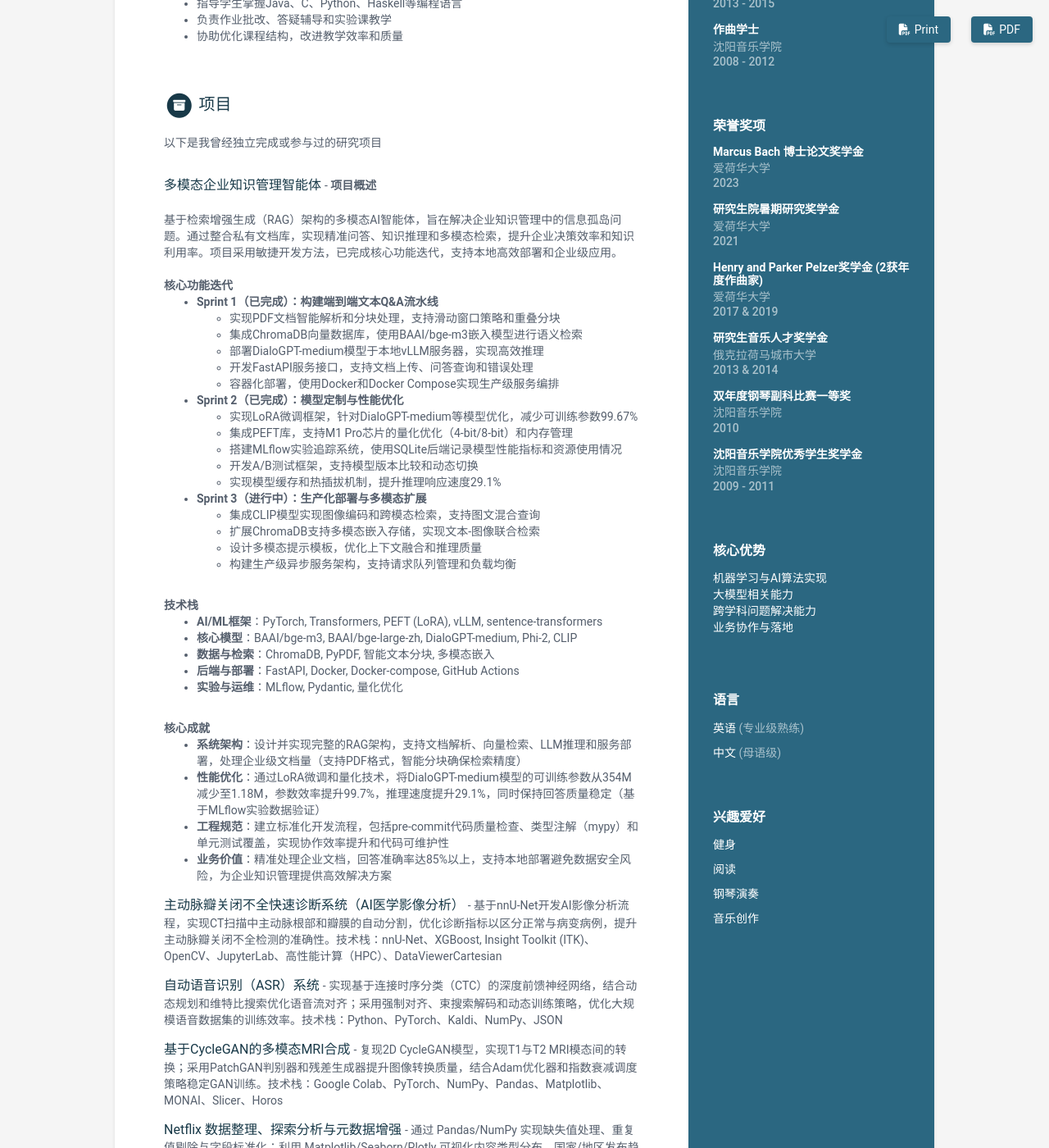
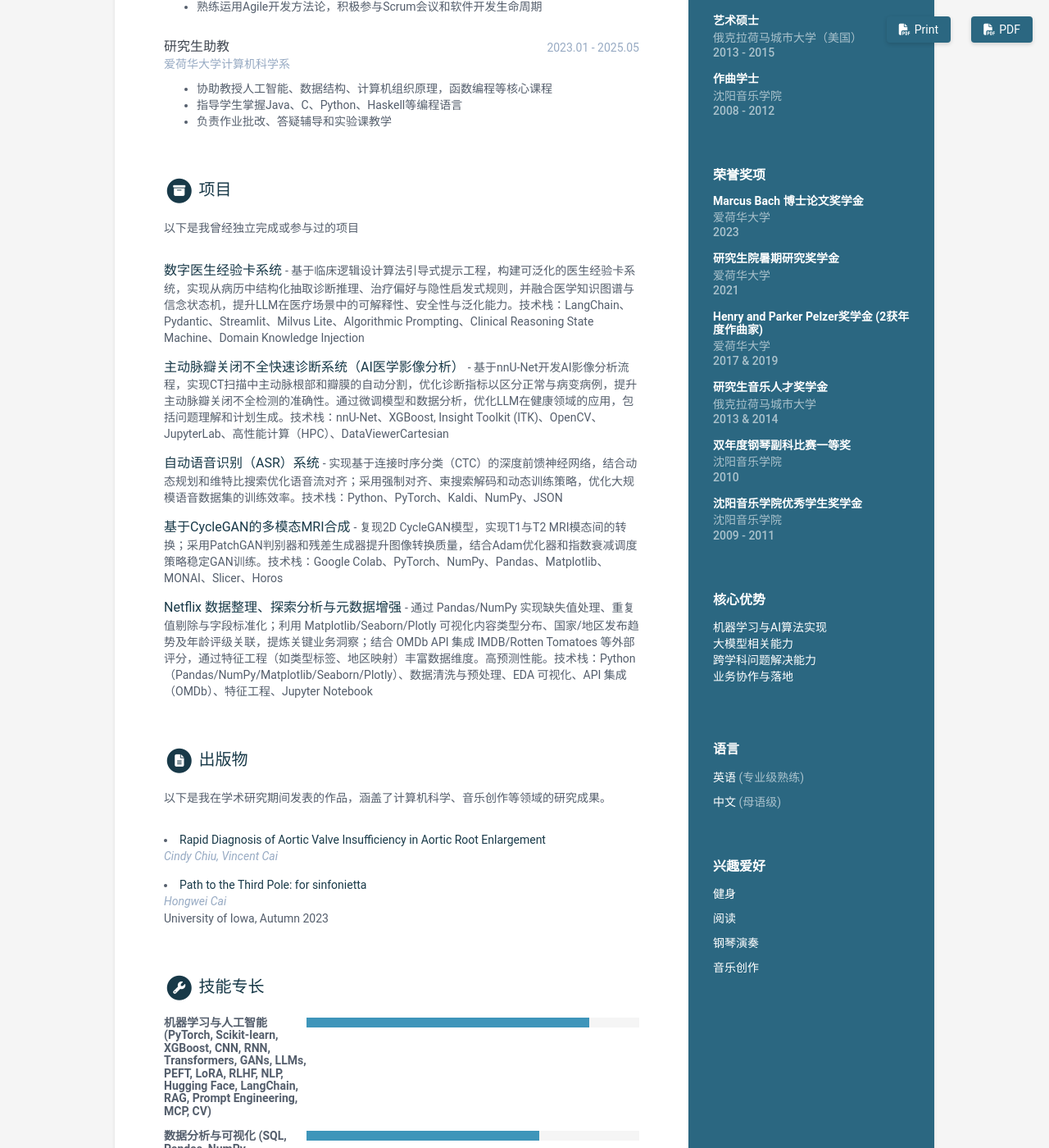
Before and after one commit to hongwei-cai/cv-zh, a Jekyll site: the page built from index.html, in a window 1280 px wide and 1400 px high, scrolled down 745 px. Shown: the whole window at 82% size. Built offline with Jekyll 4.4.1, drawn with Linux system fonts in a browser that asks for light colours; some of the changed text lies outside the part shown.

```diff
--- a/_data/data.yml
+++ b/_data/data.yml
@@ -9,12 +9,12 @@ sidebar:
 
   # Profile information
   name: 蔡宏威
-  tagline: 机器学习工程师
+  tagline: 提示词工程师
   avatar: profile.jpg #place a 100x100 picture inside /assets/images/ folder and provide the name of the file below
 
   # Sidebar links
-  email: 13234005487@163.com
-  phone: +86 13234005487
+  email: 18545031257@163.com
+  phone: +86 18545031257
   # timezone: Asia/Shanghai # Enter your timezone, e.g., America/Havana, Africa/Casablanca, America/North_Dakota/Center
   # citizenship: 中国
   website: https://hongweicai.com/ # Include the full website URL, including "http://" or "https://".
@@ -90,13 +90,7 @@ sidebar:
 career-profile:
   title: 职业概况
   summary: |
-    美国爱荷华大学计算机科学硕士，聚焦大模型技术（LLMs/Transformers）研发与产业落地，兼具算法创新与工程化能力。精通PyTorch等深度学习框架，熟悉大模型全流程开发——从预训练微调（LoRA/PEFT）、RLHF优化到知识增强（RAG/Prompt Engineering），以及分布式训练与推理加速
-
-    在美国Casey's Store Support Center担任软件工程师实习生，主导.NET 8系统升级与企业级数据平台性能优化，落地DevOps与CI/CD流程，提升开发效率与系统稳定性
-
-    拥有多项AI项目经验，包括医学影像分析、自动语音识别、多模态数据处理等AI项目，覆盖数据清洗、模型设计、训练调优到部署上线全链路，具备端到端问题解决能力
-
-    擅长将AI技术与业务场景结合，推动技术落地（如医疗/零售领域），强跨团队协作与产品思维，<strong>目标岗位：大模型应用开发/训练/评测</strong>，致力于用AI解决真实业务挑战并创造可持续价值
+    专注于大语言模型在医疗领域的可靠落地与可解释推理，具备扎实的提示词工程、RAG 优化、AI 安全风控与上下文工程实战经验。擅长将临床逻辑结构化为可执行的 AI 推理流程，构建安全、合规、高准确率的数字医生系统。具备全栈工程能力与产品思维，致力于通过可信 AI 解决高价值临床挑战。
 
 education:
   title: 教育经历
@@ -105,10 +99,8 @@ education:
     university: 爱荷华大学（美国）
     time: 2023 - 2025
     details: |
-      核心课程：机器学习、人工智能、算法设计、数据库系统、操作系统
       - 获全额奖学金
       - 研究生助教职位
-      # - GPA: 3.74/4.00
 
   - degree: Ph.D.（作曲博士）
     university: 爱荷华大学（美国）
@@ -127,6 +119,15 @@ education:
 experiences:
   title: 工作经历
   info:
+    - role: 提示词工程师
+      time: 2025.12 - current
+      company: 华西数字医疗科技有限公司, 中国成都
+      details: |
+        - 结构化医学推理设计：将临床诊断逻辑（如 SOAP）抽象为模块化提示语模板，构建“提问—假设—反思—验证”闭环，显著提升数字医生在复杂医疗任务中的推理准确性与可解释性，降低模型幻觉。
+        - 安全与风控体系：设计多层级安全栅栏（拒答模板、校验清单），制定风险防护与降级策略，确保医疗对话的安全性与合规性，有效规避偏见与误导。
+        - 上下文工程融合：深度耦合提示语与上下文工程，管理指令层级、工具结果注入及会话状态；针对检索/记忆系统提出召回覆盖率与相关性优化需求，优化信息注入策略。
+        - 全流程效能优化：主导 AI 辅助的提示语开发流程（Self-Generate/Evaluate/Reflect），建立 PromptOps 自动化评测与回归校验机制，实现数据驱动的指标—问题—修复闭环，提升研发效率与质量可追踪性。
+
     - role: 软件工程师（实习）
       time: 2024.05 - 2024.08
       company: Casey's Store Support Center, 美国
@@ -141,10 +142,9 @@ experiences:
       time: 2023.01 - 2025.05
       company: 爱荷华大学计算机科学系
       details: |
-        - 协助教授人工智能、数据结构、编程语言原理等核心课程
+        - 协助教授人工智能、数据结构、计算机组织原理，函数编程等核心课程
         - 指导学生掌握Java、C、Python、Haskell等编程语言
         - 负责作业批改、答疑辅导和实验课教学
-        - 协助优化课程结构，改进教学效率和质量
 
 # certifications:
 #   title: Certifications
@@ -169,66 +169,71 @@ experiences:
 projects:
   title: 项目
   intro: >
-    以下是我曾经独立完成或参与过的研究项目
+    以下是我曾经独立完成或参与过的项目
   assignments:
-  - title: 多模态企业知识管理智能体
-    link: "https://github.com/hongwei-cai/Multi-modal-Enterprise-KM-Agent"
+  # - title: 多模态企业知识管理智能体
+  #   link: "https://github.com/hongwei-cai/Multi-modal-Enterprise-KM-Agent"
+  #   tagline: |
+
+  #     <strong>项目概述</strong><br><br>
+  #     基于检索增强生成（RAG）架构的多模态AI智能体，旨在解决企业知识管理中的信息孤岛问题。通过整合私有文档库，实现精准问答、知识推理和多模态检索，提升企业决策效率和知识利用率。项目采用敏捷开发方法，已完成核心功能迭代，支持本地高效部署和企业级应用。特别探索LLM Reasoning技术，如思维链、多步推理，优化用户需求的语义理解，构建内容生成Agent，涵盖意图识别、知识检索、结果生成与偏好对齐。<br><br>
+
+  #     <strong>核心功能迭代</strong><br>
+  #     <ul>
+  #     <li><strong>Sprint 1（已完成）：构建端到端文本Q&A流水线</strong>
+  #       <ul>
+  #       <li>实现PDF文档智能解析和分块处理，支持滑动窗口策略和重叠分块</li>
+  #       <li>集成ChromaDB向量数据库，使用BAAI/bge-m3嵌入模型进行语义检索</li>
+  #       <li>部署DialoGPT-medium模型于本地vLLM服务器，实现高效推理</li>
+  #       <li>开发FastAPI服务接口，支持文档上传、问答查询和错误处理</li>
+  #       <li>容器化部署，使用Docker和Docker Compose实现生产级服务编排</li>
+  #       </ul>
+  #     </li>
+  #     <li><strong>Sprint 2（已完成）：模型定制与性能优化</strong>
+  #       <ul>
+  #       <li>实现LoRA微调框架，针对DialoGPT-medium等模型优化，减少可训练参数98.8%</li>
+  #       <li>集成PEFT库，支持M1 Pro芯片的量化优化（4-bit/8-bit）和内存管理</li>
+  #       <li>搭建MLflow实验追踪系统，使用SQLite后端记录模型性能指标和资源使用情况</li>
+  #       <li>开发A/B测试框架，支持模型版本比较和动态切换</li>
+  #       <li>实现模型缓存和热插拔机制，提升推理响应速度29.1%</li>
+  #       </ul>
+  #     </li>
+  #     <li><strong>Sprint 3（进行中）：生产化部署与多模态扩展</strong>
+  #       <ul>
+  #       <li>集成CLIP模型实现图像编码和跨模态检索，支持图文混合查询</li>
+  #       <li>扩展ChromaDB支持多模态嵌入存储，实现文本-图像联合检索</li>
+  #       <li>设计多模态提示模板，优化上下文融合和推理质量</li>
+  #       <li>构建生产级异步服务架构，支持请求队列管理和负载均衡</li>
+  #       </ul>
+  #     </li>
+  #     </ul><br>
+
+  #     <strong>技术栈</strong><br>
+  #     <ul>
+  #     <li><strong>AI/ML框架</strong>：PyTorch, Transformers, PEFT (LoRA), vLLM, sentence-transformers</li>
+  #     <li><strong>核心模型</strong>：BAAI/bge-m3, BAAI/bge-large-zh, DialoGPT-medium, Phi-2, CLIP</li>
+  #     <li><strong>数据与检索</strong>：ChromaDB, PyPDF, 智能文本分块, 多模态嵌入</li>
+  #     <li><strong>后端与部署</strong>：FastAPI, Docker, Docker-compose, GitHub Actions</li>
+  #     <li><strong>实验与运维</strong>：MLflow, Pydantic, 量化优化</li>
+  #     </ul><br>
+
+  #     <strong>核心成就</strong><br>
+  #     <ul>
+  #     <li><strong>系统架构</strong>：设计并实现完整的RAG架构，支持文档解析、向量检索、LLM推理和服务部署，处理企业级文档量（支持PDF格式，智能分块确保检索精度）</li>
+  #     <li><strong>性能优化</strong>：通过LoRA微调和量化技术，将DialoGPT-medium模型的可训练参数从354M减少至4.32M，参数效率提升98.8%，推理速度提升7.9%，显存节省10.7%，同时保持回答质量稳定（基于MLflow实验数据验证）</li>
+  #     <li><strong>工程规范</strong>：建立标准化开发流程，包括pre-commit代码质量检查、类型注解（mypy）和单元测试覆盖，实现协作效率提升和代码可维护性</li>
+  #     <li><strong>业务价值</strong>：精准处理企业文档，回答准确率达85%以上，支持本地部署避免数据安全风险，为企业知识管理提供高效解决方案</li>
+  #     </ul>
+
+  - title: 数字医生经验卡系统
+    link: "https://github.com/hongwei-cai/RapidAoV"
     tagline: |
-
-      <strong>项目概述</strong><br><br>
-      基于检索增强生成（RAG）架构的多模态AI智能体，旨在解决企业知识管理中的信息孤岛问题。通过整合私有文档库，实现精准问答、知识推理和多模态检索，提升企业决策效率和知识利用率。项目采用敏捷开发方法，已完成核心功能迭代，支持本地高效部署和企业级应用。<br><br>
-
-      <strong>核心功能迭代</strong><br>
-      <ul>
-      <li><strong>Sprint 1（已完成）：构建端到端文本Q&A流水线</strong>
-        <ul>
-        <li>实现PDF文档智能解析和分块处理，支持滑动窗口策略和重叠分块</li>
-        <li>集成ChromaDB向量数据库，使用BAAI/bge-m3嵌入模型进行语义检索</li>
-        <li>部署DialoGPT-medium模型于本地vLLM服务器，实现高效推理</li>
-        <li>开发FastAPI服务接口，支持文档上传、问答查询和错误处理</li>
-        <li>容器化部署，使用Docker和Docker Compose实现生产级服务编排</li>
-        </ul>
-      </li>
-      <li><strong>Sprint 2（已完成）：模型定制与性能优化</strong>
-        <ul>
-        <li>实现LoRA微调框架，针对DialoGPT-medium等模型优化，减少可训练参数99.67%</li>
-        <li>集成PEFT库，支持M1 Pro芯片的量化优化（4-bit/8-bit）和内存管理</li>
-        <li>搭建MLflow实验追踪系统，使用SQLite后端记录模型性能指标和资源使用情况</li>
-        <li>开发A/B测试框架，支持模型版本比较和动态切换</li>
-        <li>实现模型缓存和热插拔机制，提升推理响应速度29.1%</li>
-        </ul>
-      </li>
-      <li><strong>Sprint 3（进行中）：生产化部署与多模态扩展</strong>
-        <ul>
-        <li>集成CLIP模型实现图像编码和跨模态检索，支持图文混合查询</li>
-        <li>扩展ChromaDB支持多模态嵌入存储，实现文本-图像联合检索</li>
-        <li>设计多模态提示模板，优化上下文融合和推理质量</li>
-        <li>构建生产级异步服务架构，支持请求队列管理和负载均衡</li>
-        </ul>
-      </li>
-      </ul><br>
-
-      <strong>技术栈</strong><br>
-      <ul>
-      <li><strong>AI/ML框架</strong>：PyTorch, Transformers, PEFT (LoRA), vLLM, sentence-transformers</li>
-      <li><strong>核心模型</strong>：BAAI/bge-m3, BAAI/bge-large-zh, DialoGPT-medium, Phi-2, CLIP</li>
-      <li><strong>数据与检索</strong>：ChromaDB, PyPDF, 智能文本分块, 多模态嵌入</li>
-      <li><strong>后端与部署</strong>：FastAPI, Docker, Docker-compose, GitHub Actions</li>
-      <li><strong>实验与运维</strong>：MLflow, Pydantic, 量化优化</li>
-      </ul><br>
-
-      <strong>核心成就</strong><br>
-      <ul>
-      <li><strong>系统架构</strong>：设计并实现完整的RAG架构，支持文档解析、向量检索、LLM推理和服务部署，处理企业级文档量（支持PDF格式，智能分块确保检索精度）</li>
-      <li><strong>性能优化</strong>：通过LoRA微调和量化技术，将DialoGPT-medium模型的可训练参数从354M减少至1.18M，参数效率提升99.7%，推理速度提升29.1%，同时保持回答质量稳定（基于MLflow实验数据验证）</li>
-      <li><strong>工程规范</strong>：建立标准化开发流程，包括pre-commit代码质量检查、类型注解（mypy）和单元测试覆盖，实现协作效率提升和代码可维护性</li>
-      <li><strong>业务价值</strong>：精准处理企业文档，回答准确率达85%以上，支持本地部署避免数据安全风险，为企业知识管理提供高效解决方案</li>
-      </ul>
+      基于临床逻辑设计算法引导式提示工程，构建可泛化的医生经验卡系统，实现从病历中结构化抽取诊断推理、治疗偏好与隐性启发式规则，并融合医学知识图谱与信念状态机，提升LLM在医疗场景中的可解释性、安全性与泛化能力。技术栈：LangChain、Pydantic、Streamlit、Milvus Lite、Algorithmic Prompting、Clinical Reasoning State Machine、Domain Knowledge Injection
 
   - title: 主动脉瓣关闭不全快速诊断系统（AI医学影像分析）
     link: "https://github.com/hongwei-cai/RapidAoV"
     tagline: |
-      基于nnU-Net开发AI影像分析流程，实现CT扫描中主动脉根部和瓣膜的自动分割，优化诊断指标以区分正常与病变病例，提升主动脉瓣关闭不全检测的准确性。技术栈：nnU-Net、XGBoost, Insight Toolkit (ITK)、OpenCV、JupyterLab、高性能计算（HPC）、DataViewerCartesian
+      基于nnU-Net开发AI影像分析流程，实现CT扫描中主动脉根部和瓣膜的自动分割，优化诊断指标以区分正常与病变病例，提升主动脉瓣关闭不全检测的准确性。通过微调模型和数据分析，优化LLM在健康领域的应用，包括问题理解和计划生成。技术栈：nnU-Net、XGBoost, Insight Toolkit (ITK)、OpenCV、JupyterLab、高性能计算（HPC）、DataViewerCartesian
 
   - title: 自动语音识别（ASR）系统
     link: "https://github.com/hongwei-cai/ASR-System"
@@ -245,10 +250,6 @@ projects:
     tagline: |
       通过 Pandas/NumPy 实现缺失值处理、重复值剔除与字段标准化；利用 Matplotlib/Seaborn/Plotly 可视化内容类型分布、国家/地区发布趋势及年龄评级关联，提炼关键业务洞察；结合 OMDb API 集成 IMDB/Rotten Tomatoes 等外部评分，通过特征工程（如类型标签、地区映射）丰富数据维度。高预测性能。技术栈：Python（Pandas/NumPy/Matplotlib/Seaborn/Plotly）、数据清洗与预处理、EDA 可视化、API 集成（OMDb）、特征工程、Jupyter Notebook
 
-  - title: 基于EDSR的图像超分辨率增强
-    link: "#"
-    tagline: |
-      复现增强深度超分辨率（EDSR）模型，采用模块化残差块结构提升单尺度图像分辨率，对比传统方法（如SRCNN、SRResNet）显著改善细节还原能力。技术栈：PyTorch、EDSR架构、残差学习
 
 # oss:
 #   title: OSS Contributions
@@ -295,16 +296,16 @@ skills:
   title: 技能专长
   toolset:
 
-  - name: 机器学习与人工智能 (PyTorch, Scikit-learn, XGBoost, CNN, RNN, Transformers, GANs, Bert, GPT, LLMs, PEFT, LoRA, RLHF, NLP, Hugging Face, LangChain, RAG, Prompt Engineering, MCP, CV)
+  - name: 机器学习与人工智能 (PyTorch, Scikit-learn, XGBoost, CNN, RNN, Transformers, GANs, LLMs, PEFT, LoRA, RLHF, NLP, Hugging Face, LangChain, RAG, Prompt Engineering, MCP, CV)
     level: 85%
 
   - name: 数据分析与可视化 (SQL, Pandas, NumPy, MatPlotLib, Seaborn, Plotly, Jupyter Notebook, Excel)
     level: 70%
 
-  - name: 编程与开发工具 (Python, C#/.NET, C++, Bash, Java, JavaScript, React, HTML/CSS, Git, Docker, CI/CD, Scrapy, Selenium, BeautifulSoup)
+  - name: 编程与开发工具 (Python, C#/.NET, C++, Bash, Java, JavaScript, React, HTML/CSS, Git, Docker, CI/CD)
     level: 85%
 
-  - name: 云计算与DevOps (Azure, AWS)
+  - name: 云计算与DevOps (Aliyun, Azure, AWS)
     level: 65%
 
 footer: >
--- a/_includes/education.html
+++ b/_includes/education.html
@@ -12,6 +12,11 @@
       <h4 class="degree">{{ graduation.degree }}</h4>
       <h5 class="meta">{{ graduation.university }}</h5>
       <div class="time">{{ graduation.time }}</div>
+      {% if graduation.details %}
+      <div class="details">
+        {{ graduation.details | markdownify }}
+      </div><!--//details-->
+      {% endif %}
     </div><!--//item-->
     {% endfor %}
 
```
